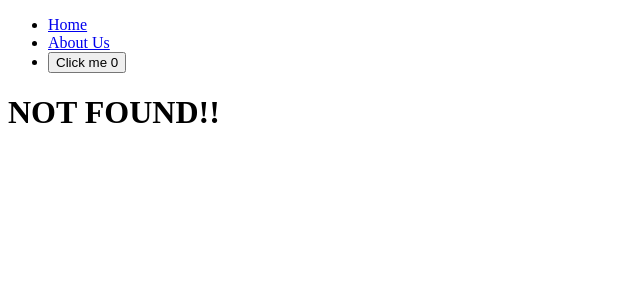
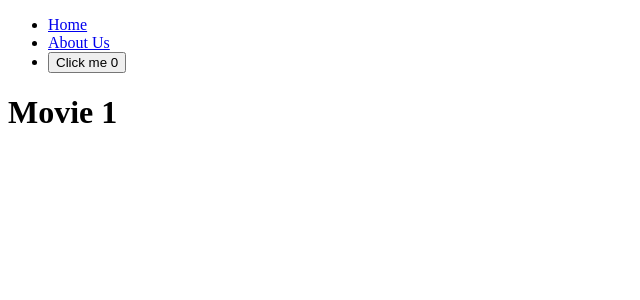
Before and after one commit to bokyum/nextjs-basic, a Next.js app: page /movies/1 in a window 1280 px wide. Before the commit this address had no page. Shown: the top 300 px of the page, without its empty margins (0-640 px from the left). Built offline with nearby package versions, Linux system fonts and the light colour scheme.

Commit message:
Dynamic Routes

```diff
--- /dev/null
+++ b/app/(movies)/movies/[id]/page.tsx
@@ -0,0 +1,20 @@
+import React, { use } from "react";
+
+/**
+ {
+  params: Promise {
+    id: '12334',
+}
+ */
+export default function MovieDetail({
+  params: { id },
+}: {
+  params: { id: string };
+}) {
+  return <h1>Movie {id}</h1>;
+}
+
+// export default function MovieDetail({ params }) {
+//   const { id }: { id: string } = use(params);
+//   return <h1>Movie {id}</h1>;
+// }
```
